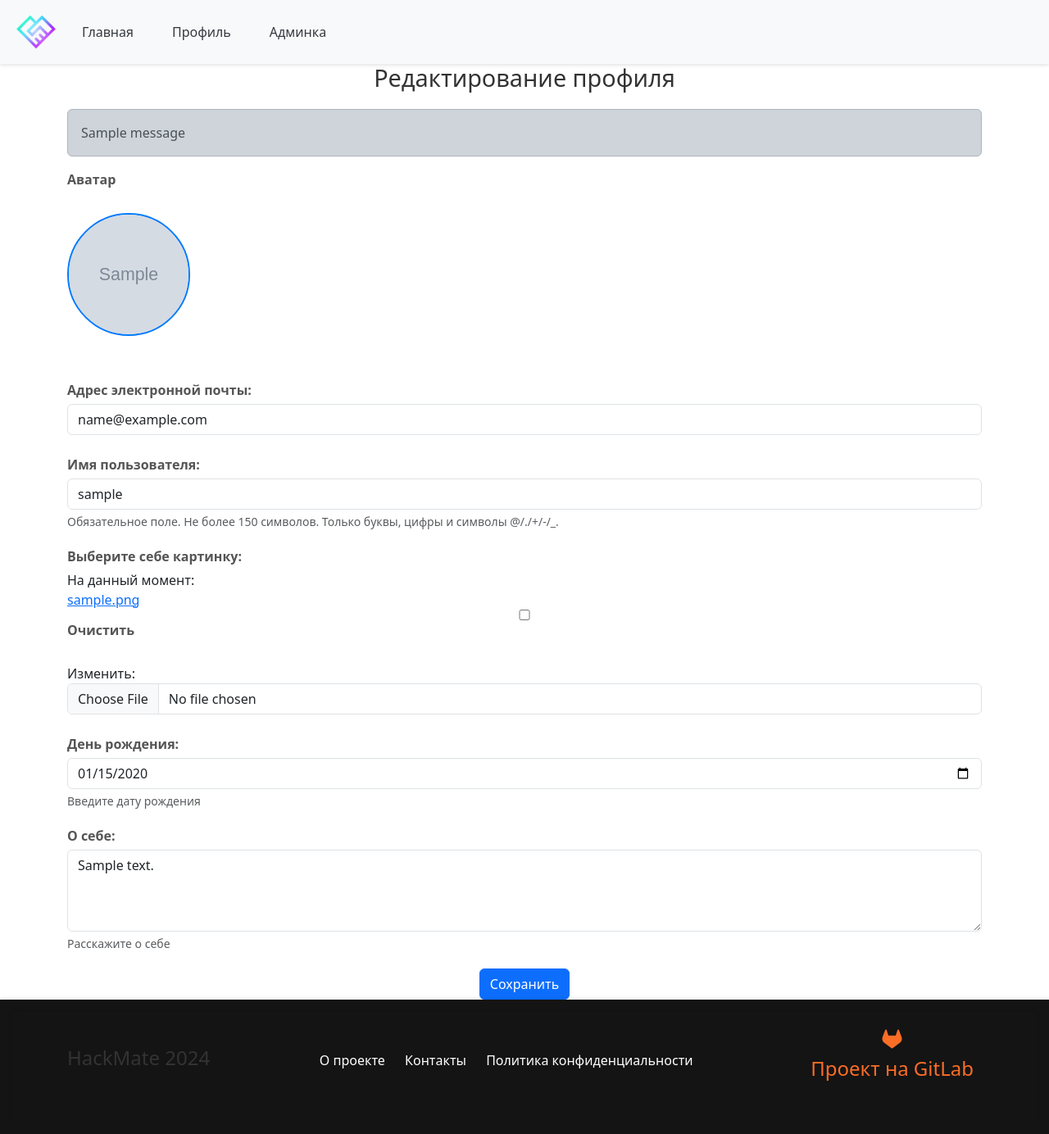
After one commit to kiper-acab/Hackmate, a Django app: page /auth/profile_edit/ in a window 1280 px wide. The commit adds this page. Shown: the whole page at 82% size. Run offline with Django 4.2, Linux system fonts and the light colour scheme; a user stored in the database is signed in; tables that the repository leaves empty hold one stand-in row (values such as "Sample post"); grey boxes marked "Sample" are stand-in pictures; one stand-in notice (Sample message) is shown; some libraries are stand-ins or nearby versions.

Commit message:
изменен порядок полей в форме, добавлена валидация на даты рождения, профиль и изменение профиля теперь разные страницы

```diff
--- /dev/null
+++ b/hackmate/static_dev/css/users/profile_edit.css
@@ -0,0 +1,72 @@
+.container > section {
+    margin: 20px auto;
+    max-width: 900px;
+    padding: 20px;
+    background-color: #f9f9f9;
+    border-radius: 8px;
+    box-shadow: 0 2px 10px rgba(0, 0, 0, 0.1);
+}
+
+h1 {
+    text-align: center;
+    font-size: 1.8rem;
+    color: #333;
+    margin-bottom: 20px;
+}
+
+
+.edit-profile-form {
+    display: flex;
+    flex-direction: column;
+    gap: 20px;
+}
+
+.form-group {
+    display: flex;
+    flex-direction: column;
+}
+
+label {
+    font-weight: bold;
+    margin-bottom: 5px;
+    color: #555;
+}
+
+/* Поля ввода */
+input, textarea {
+    width: 100%;
+    padding: 8px;
+    border: 1px solid #ccc;
+    border-radius: 4px;
+    font-size: 1rem;
+    color: #333;
+    background-color: #fff;
+}
+
+textarea {
+    resize: vertical;
+    height: 100px;
+}
+
+.current-avatar {
+    width: 150px;
+    height: 150px;
+    border-radius: 50%;
+    margin-bottom: 10px;
+    border: 2px solid #007bff;
+    object-fit: cover;
+    background-color: #eaeaea;
+}
+
+button {
+    align-self: center;
+    padding: 12px 25px;
+    font-size: 1rem;
+    font-weight: bold;
+    color: #fff;
+    background-color: #007bff;
+    border: none;
+    border-radius: 4px;
+    cursor: pointer;
+    transition: background-color 0.3s ease, transform 0.2s ease;
+}
--- /dev/null
+++ b/hackmate/templates/users/profile_edit.html
@@ -0,0 +1,42 @@
+{% extends "base.html" %}
+
+{% load static %}
+
+{% block links %}
+    <link rel="stylesheet" href="{% static 'css/users/profile_edit.css' %}">
+{% endblock %}
+
+{% block content %}
+<section class="container">
+    <h1>Редактирование профиля</h1>
+
+    {% if messages %}
+        <div class="messages" role="alert">
+            {% for message in messages %}
+                <p{% if message.tags %} class="alert alert-dark {{ message.tags }}"{% endif %}>{{ message }}</p>
+            {% endfor %}
+        </div>
+    {% endif %}
+
+    <form method="post" enctype="multipart/form-data" class="edit-profile-form">
+        {% csrf_token %}
+
+        <div class="form-group">
+            <label for="id_image">Аватар</label><br>
+            {% if user.profile.image %}
+                <img src="{{ user.profile.image.url }}" alt="Текущий аватар" class="current-avatar"><br>
+            {% endif %}
+        </div>
+			{% for field in form %}
+					{% include "includes/form.html" %}
+			{% endfor %}
+
+			{% for field in profile_form %}
+					{% include "includes/form.html" %}
+			{% endfor %}
+
+
+        <button type="submit" class="btn btn-primary">Сохранить</button>
+    </form>
+</section>
+{% endblock %}
--- a/hackmate/users/forms.py
+++ b/hackmate/users/forms.py
@@ -55,8 +55,9 @@ class ProfileChangeForm(BootstrapForm):
     class Meta:
         model = users.models.Profile
         fields = (
+            users.models.Profile.image.field.name,
             users.models.Profile.birthday.field.name,
-            users.models.Profile.image.field.name,
+            users.models.Profile.description.field.name,
         )
 
         labels = {
--- a/hackmate/users/models.py
+++ b/hackmate/users/models.py
@@ -7,6 +7,8 @@ import sys
 import django.conf
 import django.contrib.auth.models
 import django.db.models
+
+import users.validators
 
 if "makemigrations" not in sys.argv and "migrate" not in sys.argv:
     email_field = django.contrib.auth.models.User._meta.get_field("email")
@@ -73,6 +75,7 @@ class Profile(django.db.models.Model):
         blank=True,
         verbose_name="день рождения",
         help_text="Введите дату рождения",
+        validators=[users.validators.validate_birthday],
     )
 
     image = django.db.models.ImageField(
@@ -85,7 +88,12 @@ class Profile(django.db.models.Model):
         default=0,
     )
 
-    description = django.db.models.TextField(null=True, blank=True)
+    description = django.db.models.TextField(
+        null=True,
+        blank=True,
+        verbose_name="о себе",
+        help_text="Расскажите о себе",
+    )
 
     date_last_active = django.db.models.DateTimeField(null=True, blank=True)
 
--- a/hackmate/users/urls.py
+++ b/hackmate/users/urls.py
@@ -51,6 +51,11 @@ urlpatterns = [
         name="profile",
     ),
     django.urls.path(
+        "profile_edit/",
+        users.views.ProfileEditView.as_view(),
+        name="profile_edit",
+    ),
+    django.urls.path(
         "login/",
         login_view,
         name="login",
--- /dev/null
+++ b/hackmate/users/validators.py
@@ -0,0 +1,20 @@
+__all__ = ()
+
+import datetime
+
+import django.core.exceptions
+import django.utils.timezone
+
+
+def validate_birthday(value):
+    today = django.utils.timezone.now().date()
+    oldest_allowed = today - datetime.timedelta(days=150 * 365)
+    if value > today:
+        raise django.core.exceptions.ValidationError(
+            "Дата рождения не может быть в будущем.",
+        )
+
+    if value < oldest_allowed:
+        raise django.core.exceptions.ValidationError(
+            "Дата рождения не может быть более 150 лет назад.",
+        )
--- a/hackmate/users/views.py
+++ b/hackmate/users/views.py
@@ -36,6 +36,22 @@ class ProfileView(
             {"form": form, "profile_form": profile_form},
         )
 
+
+class ProfileEditView(
+    django.views.generic.View,
+    django.contrib.auth.mixins.LoginRequiredMixin,
+):
+    def get(self, request):
+        form = users.forms.UserChangeForm(instance=request.user)
+        profile_form = users.forms.ProfileChangeForm(
+            instance=request.user.profile,
+        )
+        return django.shortcuts.render(
+            request,
+            "users/profile_edit.html",
+            {"form": form, "profile_form": profile_form},
+        )
+
     def post(self, request):
         form = users.forms.UserChangeForm(request.POST, instance=request.user)
         profile_form = users.forms.ProfileChangeForm(
@@ -53,13 +69,13 @@ class ProfileView(
             profile_form.save()
             django.contrib.messages.success(
                 request,
-                "Форма успешно отправлена!",
+                "Профиль успешно изменен!",
             )
-            return django.shortcuts.redirect("users:profile")
+            return django.shortcuts.redirect("users:profile_edit")
 
         return django.shortcuts.render(
             request,
-            "users/profile.html",
+            "users/profile_edit.html",
             {"form": form, "profile_form": profile_form},
         )
 
```
Also changed, not shown: hackmate/static_dev/css/users/profile.css (added, +50 -0 lines), hackmate/templates/users/profile.html (+32 -20 lines), hackmate/uploads/profile/image_2024-11-03_14-16-42.png (added).
